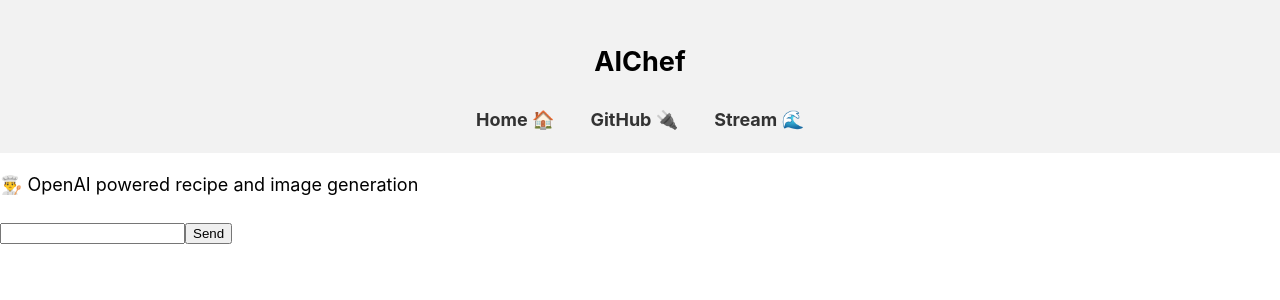
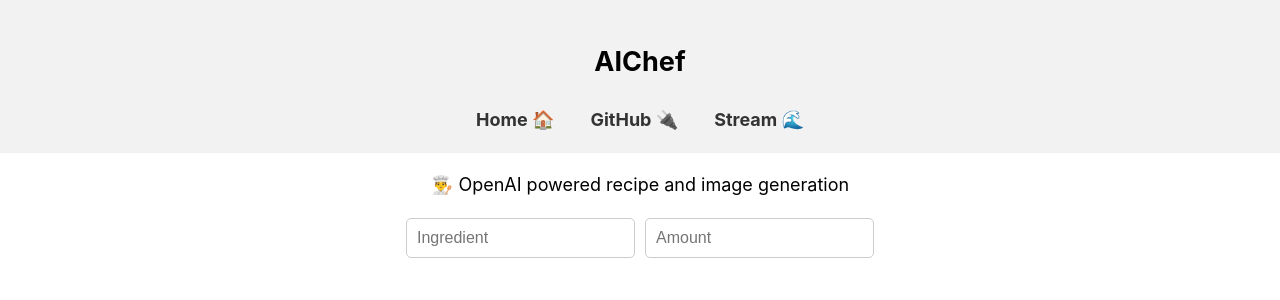
Before and after one commit to alexandros-lekkas/aichef, a Next.js app: page / in a window 1280 px wide. Shown: the top 300 px of the page. Built offline with nearby package versions, Linux system fonts and the light colour scheme; what openai-edge would draw is missing.

Commit message:
Finally got chat to work

```diff
--- a/api/model/chat.jsx
+++ b/api/model/chat.jsx
@@ -14,13 +14,15 @@
 
 // OpebAI Configuration
 const config = new Configuration({
-    apiKey: "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",
+    apiKey: "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",
 });
 const openai = new OpenAIApi(config);
 export const runtime = "edge";
 
 // Send Message to OpenAI Function
 export async function sendMessage(message) {
+    console.log("[Chat] Send message function ran")
+
     // Message
     const messages = [
         {
@@ -42,5 +44,6 @@
 
     // Converting into text-friendly stream and returning it
     const stream = OpenAIStream(response);
+    console.log('[Chat] Returning response');
     return new StreamingTextResponse(stream);
 }
--- a/pages/index.jsx
+++ b/pages/index.jsx
@@ -46,23 +46,27 @@
       <Head>
         <title>AIChef - Home</title>
       </Head>
+      <center>
       <section>
         <p>👨‍🍳 OpenAI powered recipe and image generation</p>
       </section>
       <section>
-        <div>
-          {/* Render the response chunks */}
-          {responseChunks.map((chunk, index) => (
-            <p key={index}>{chunk}</p>
-          ))}
-
-          {/* Input form */}
-          <form onSubmit={handleSendMessage}>
-            <input type="text" />
-            <button type="submit">Send</button>
-          </form>
-        </div>
+      <input
+                  type="text"
+                  name="ingredient"
+                  placeholder="Ingredient"
+                  value=''
+                  onChange={(event) => handleInputChange(event, index)}
+                />
+                <input
+                  type="text"
+                  name="amount"
+                  placeholder="Amount"
+                  value=''
+                  onChange={(event) => handleInputChange(event, index)}
+                />
       </section>
+      </center>
     </Layout>
   );
 }
--- a/styles/global.css
+++ b/styles/global.css
@@ -25,3 +25,47 @@
   max-width: 100%;
   display: block;
 }
+
+form {
+  display: flex;
+  flex-direction: column;
+  max-width: 400px;
+  margin: 0 auto;
+  padding: 20px;
+}
+
+form > div:not(:last-child) {
+  margin-bottom: 5px;
+}
+
+input[type="text"] {
+  padding: 10px;
+  font-size: 16px;
+  border-radius: 5px;
+  border: 1px solid #ccc;
+  margin-bottom: 5px; /* Add a margin at the bottom of each input */
+  margin-left: 5px; /* Add a margin on the left side of each input */
+  margin-right: 5px; /* Add a margin on the right side of each input */
+}
+
+button {
+  padding: 10px;
+  font-size: 16px;
+  border-radius: 5px;
+  border: none;
+  background-color: #0070f3;
+  color: #fff;
+  cursor: pointer;
+}
+
+button[type="button"] {
+  background-color: #aaa;
+}
+
+button[type="submit"] {
+  background-color: #4caf50;
+}
+
+button:hover {
+  opacity: 0.8;
+}
```
Also changed, not shown: components/layout/layout.js (deleted, +0 -69 lines), pages/chat/stream.jsx (added, +66 -0 lines).
